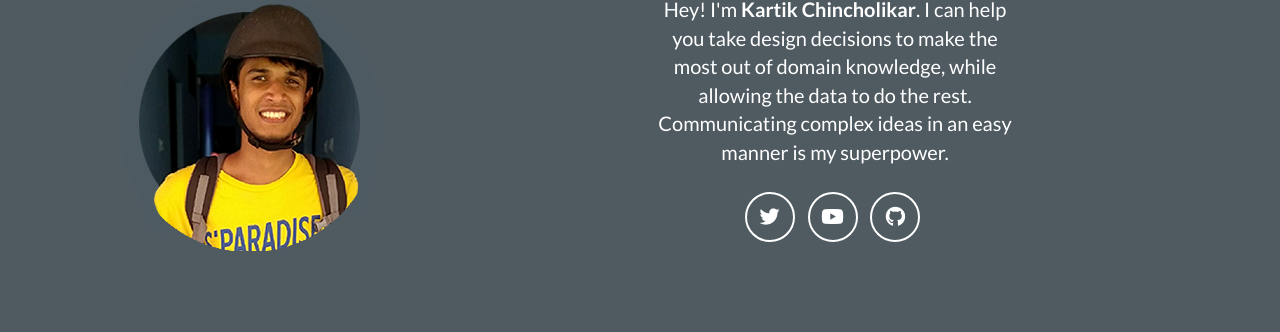
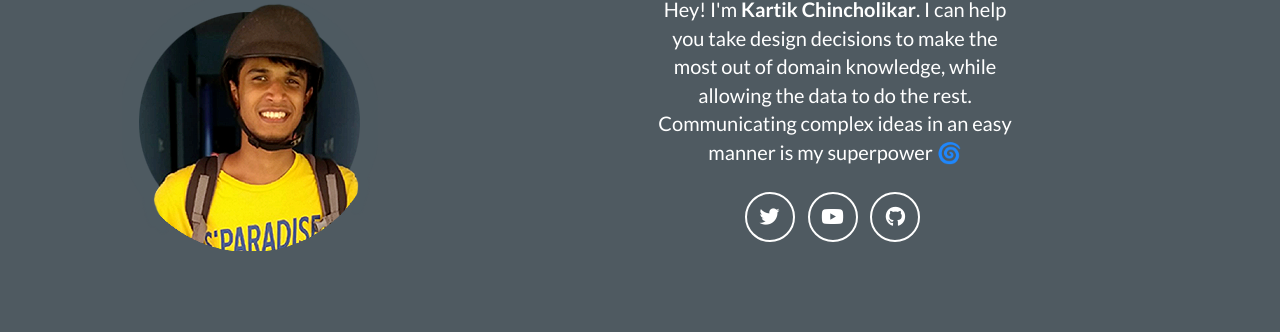
Before and after one commit to kartikchincholikar/kartikchincholikar.github.io, a Jekyll site: the page built from _posts/2014-07-17-Simulations in Statistical Learning Theory.markdown, in a window 1280 px wide and 900 px high. Shown: the part 205-537 px from the top of the window. Built offline with Jekyll 4.4.1, drawn with Linux system fonts in a browser that asks for light colours.

Commit message:
changes to about and header

```diff
--- a/_includes/about.html
+++ b/_includes/about.html
@@ -5,7 +5,7 @@
       <div class="col-lg-4">
         <div class="row">
           <div class="col-lg-8 col-lg-offset-2 text-center">
-            <a href="https://github.com/jeromelachaud/freelancer-theme" class="btn btn-lg btn-outline" ><i class="fa fa-download"></i><span style="font-size: 1.3em;"><b>  Resume  </b></span></a>
+            <a href="https://github.com/jeromelachaud/freelancer-theme" class="btn btn-lg btn-outline" style="float: left;"><i class="fa fa-download"></i><span style="font-size: 1.3em;"><b>  Resume  </b></span></a>
             <!-- <hr class="star-light"> -->
           </div>
         </div>
--- a/_includes/header.html
+++ b/_includes/header.html
@@ -8,7 +8,7 @@
       </div>
       <div class="col-lg-4 col-lg-offset-2">
         <p>Hey! I'm <b>Kartik Chincholikar</b>. I can help you take design decisions to make the most out of domain knowledge, while allowing the data to do the rest.<br>
-          Communicating complex ideas in an easy manner is my superpower.
+          Communicating complex ideas in an easy manner is my superpower &#127744;
         </p>
         <ul class="list-inline">
           {% for network in site.social %}
```
